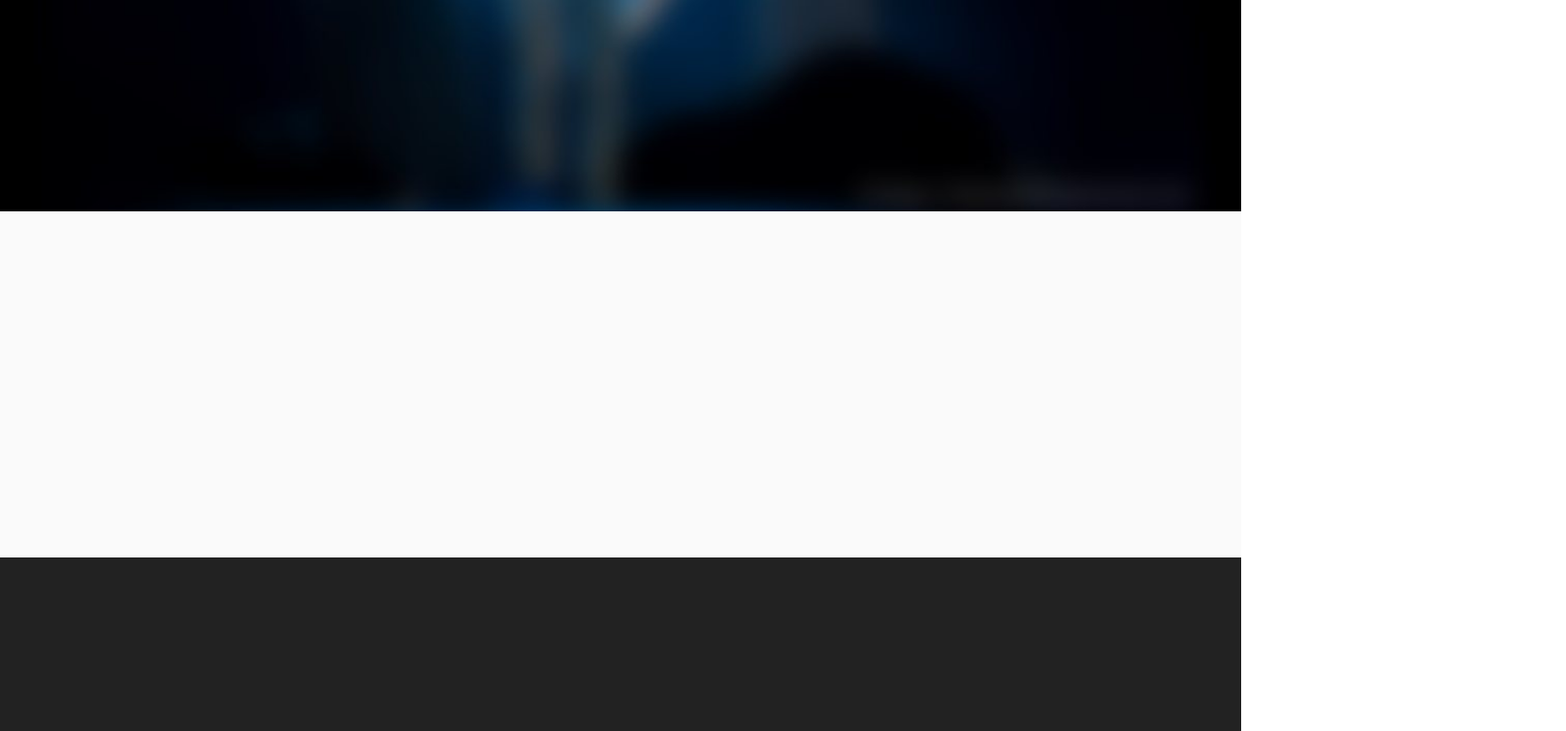
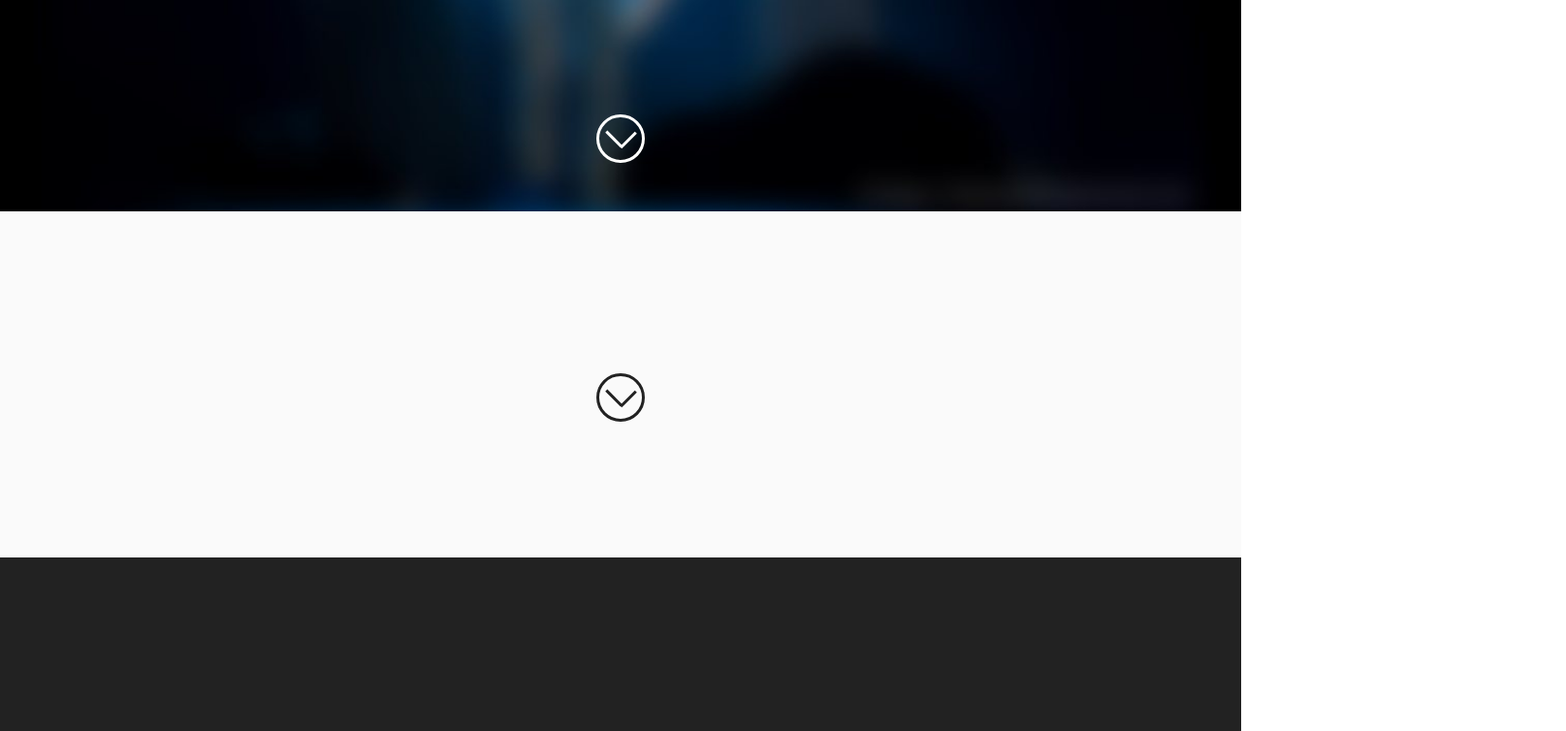
Before and after one commit to secofr/work, a plain HTML site: page index.html in a window 1280 px wide. Shown: the part 582-1336 px from the top of the page at 97% size, 1615 px wide, since content can reach past the window. Drawn offline with nearby package versions, Linux system fonts and the light colour scheme; files that its build step writes are made by us from their sources.

Commit message:
add tomato css

```diff
--- a/css/sass/skins/tomato.sass
+++ b/css/sass/skins/tomato.sass
@@ -5,6 +5,7 @@ $text_color: #888
 $main_color: #222
 $bg_light: #FAFAFA
 $icon_color: #fff
+$icon-stroke-width: 3px
 
 @mixin kerning($kerning)
 	letter-spacing: $kerning + px
@@ -43,9 +44,9 @@ body .main_footer,
 	background-color: $main_color
 
 
-svg
-	path
-		fill: $text_color
+//svg
+//	path
+//		fill: $icon_color
 
 .main_about
 	p
@@ -88,3 +89,28 @@ section
 	p
 		&:nth-child(even)
 			color: $color
+
+// Icon controllers
+.wrapper
+	.arrow-icon
+		.horizontal, .vertical
+			background: $icon_color
+
+	// code to optically adjust icon-sizes
+	//  height: calc(#{$icon-size} - 2%);
+	//  width: calc(#{$icon-size} - 2%);
+	.border
+		border: $icon-stroke-width solid $icon_color
+		border-radius: 50%
+
+.wrapper-dark
+	.arrow-icon
+		.horizontal, .vertical
+			background: $main_color
+
+	// code to optically adjust icon-sizes
+	//  height: calc(#{$icon-size} - 2%);
+	//  width: calc(#{$icon-size} - 2%);
+	.border
+		border: $icon-stroke-width solid $main_color
+		border-radius: 50%
```
